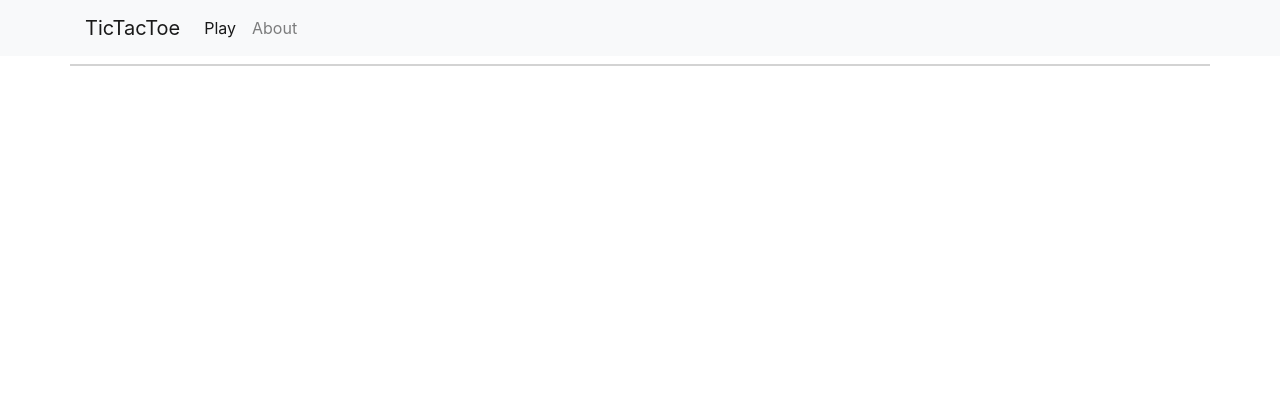
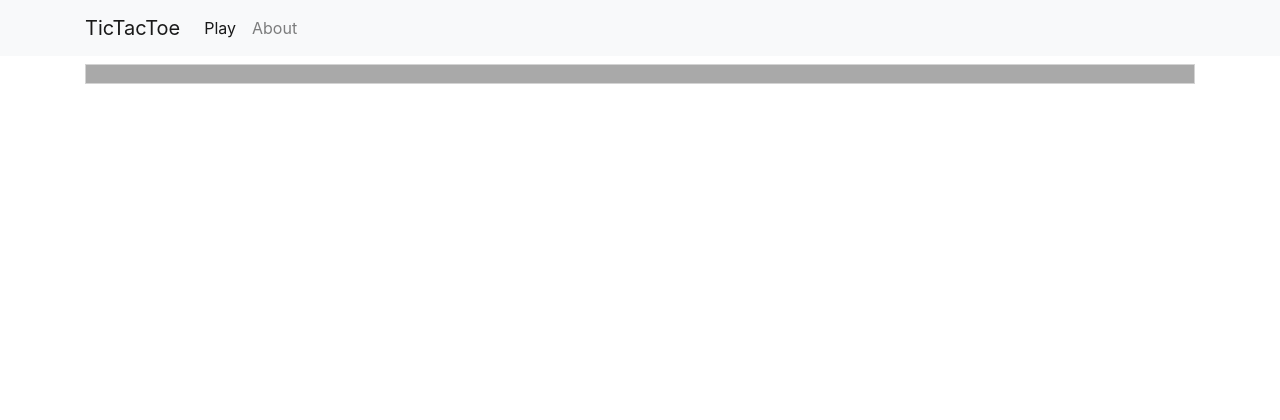
Before and after one commit to darrenbarklie/plan-tictactoe, a CodeIgniter app: page /plan-tictactoe/play in a window 1280 px wide. Shown: the top 420 px of the page. Run offline with CodeIgniter, Linux system fonts and the light colour scheme.

Commit message:
Setup Sass, setup Board

```diff
--- a/application/views/pages/home.php
+++ b/application/views/pages/home.php
@@ -1,11 +1,12 @@
-
 <div class="page page-home">
 
+  <!--Section : Welcome -->
   <section class="welcome">
     <h3>Welcome</h3>
     <p>Welcome to the game.  Follow the rules below.</p>
   </section><!--welcome-->
 
+  <!--Section : Rules -->
   <section class="rules">
     <h3>Rules</h3>
     <p>It's a battle of the bravest for the title of tic-tac-toe champion!</p>
@@ -16,6 +17,7 @@
     </ol>
   </section><!--rules-->
 
+  <!-- Section : Collect Names -->
   <section class="collect-names">
     <h3>Insert Names</h3>
     <p>Insert player names below:</p>
@@ -35,5 +37,4 @@
     </div>
   </section><!--collect-names-->
 
-
 </div><!--page-home-->
--- a/application/views/pages/play.php
+++ b/application/views/pages/play.php
@@ -0,0 +1,21 @@
+<div class="page page-play">
+
+  <!-- Section : UI -->
+  <header>
+    <!-- TODO : Add scores -->
+  </header>
+
+  <!-- Section : Board -->
+  <section class="board">
+    <div class="sq sq-1"></div>
+    <div class="sq sq-2"></div>
+    <div class="sq sq-3"></div>
+    <div class="sq sq-4"></div>
+    <div class="sq sq-5"></div>
+    <div class="sq sq-6"></div>
+    <div class="sq sq-7"></div>
+    <div class="sq sq-8"></div>
+    <div class="sq sq-9"></div>
+  </section><!--board-->
+
+</div><!--page-play-->
--- a/assets/css/stylesheet.css
+++ b/assets/css/stylesheet.css
@@ -1,11 +1,14 @@
-/* TODO : Vanilla CSS should be upgraded to SCSS */
-
-.content-container {
-  margin-top: 4rem;
-  border: 1px solid lightgrey;
-}
+.page {
+  background: rgba(255, 0, 0, 0.2);
+  margin-top: 4rem; }
 
 .page-home section {
-  margin-top: 1rem;
-  margin-bottom: 1.5rem;
-}
+  padding-top: 0.5rem;
+  padding-bottom: 1rem; }
+
+.board {
+  border: 1px solid lightgrey; }
+  .board .sq {
+    border: 1px solid darkgrey; }
+
+/*# sourceMappingURL=stylesheet.css.map */
```
Also changed, not shown: assets/sass/base.scss (added, +22 -0 lines), 2 other files.
